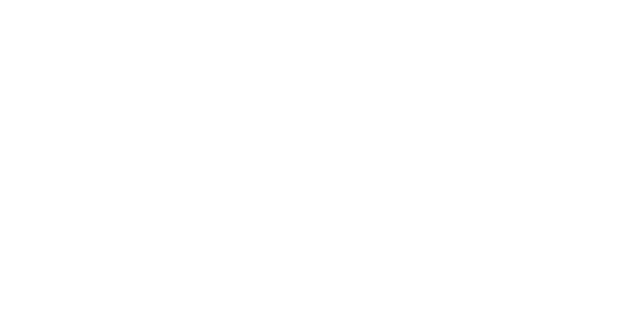
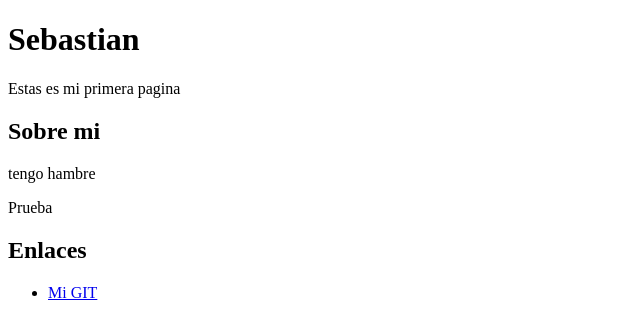
Before and after one commit to SebastianGomez0910/icc-ppw-u1-miPrimerRepositorio, a plain HTML site: page index.html in a window 1280 px wide. Shown: the whole page, without its empty margins (0-640 px from the left). Drawn offline with Linux system fonts and the light colour scheme.

Commit message:
Agregar archivos de la pagina

```diff
--- a/index.html
+++ b/index.html
@@ -6,6 +6,19 @@
     <title>Document</title>
 </head>
 <body>
-
+    <h1>Sebastian</h1>
+    <p>Estas es mi primera pagina</p>
+    <h2>Sobre mi</h2>
+    <p>tengo hambre</p>
+    <p>Prueba</p>
+    <h2>Enlaces</h2>
+    <ul>
+        <li>
+            <a
+                href="https://github.com/SebastianGomez0910"
+                traget="_blank"
+            >Mi GIT</a>
+        </li>
+    </ul>
 </body>
 </html>
```
